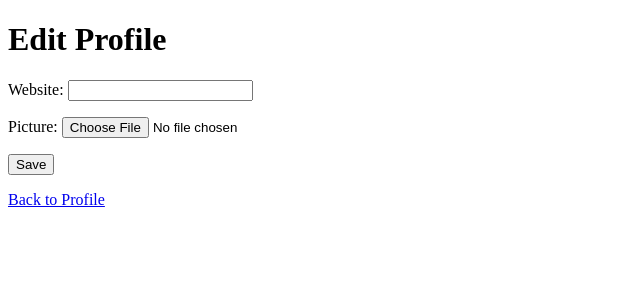
After one commit to ZhihaoZhang161/tango_with_django_project, a Django app: page /rango/profile/edit/ in a window 1280 px wide. The commit adds this page. Shown: the top 300 px of the page, without its empty margins (0-640 px from the left). Run offline with Django 3.2, Linux system fonts and the light colour scheme; the visitor is signed in with stand-in values (Sample User, id 1); data comes from the database, SQL or seed files in the repository.

Commit message:
Chapter 6

```diff
--- a/rango/urls.py
+++ b/rango/urls.py
@@ -8,6 +8,7 @@ urlpatterns = [
     path('category/<slug:category_name_slug>/add_page/', views.add_page, name='add_page'),
     path('add_category/', views.add_category, name='add_category'),
     path('', views.index, name='index'),
+    path('profile/edit/', views.edit_profile, name='edit_profile'),
     path('profile/', views.profile, name='profile'),
     path('category/<slug:category_name_slug>/', views.show_category, name='show_category'),
 ]
--- a/rango/views.py
+++ b/rango/views.py
@@ -1,11 +1,11 @@
 from django.shortcuts import render,redirect
 from rango.models import Category, Page
 from rango.forms import CategoryForm, PageForm
+from django.contrib.auth import authenticate, login
+from django.contrib.auth.forms import UserCreationForm
 from django.contrib.auth.decorators import login_required
-from django.contrib.auth import authenticate, login
+from rango.models import UserProfile
 from rango.forms import UserProfileForm
-from django.contrib.auth.forms import UserCreationForm
-
 def add_page(request, category_name_slug):
     try:
         category = Category.objects.get(slug=category_name_slug)
@@ -109,3 +109,17 @@ def add_page(request, category_name_slug):
 def profile(request):
     user_profile = UserProfile.objects.get_or_create(user=request.user)[0]
     return render(request, 'rango/profile.html', {'user_profile': user_profile})
+
+@login_required
+def edit_profile(request):
+    profile = UserProfile.objects.get_or_create(user=request.user)[0]
+
+    if request.method == 'POST':
+        form = UserProfileForm(request.POST, request.FILES, instance=profile)
+        if form.is_valid():
+            form.save()
+            return redirect('rango:profile')
+    else:
+        form = UserProfileForm(instance=profile)
+
+    return render(request, 'rango/edit_profile.html', {'form': form})
--- /dev/null
+++ b/templates/rango/edit_profile.html
@@ -0,0 +1,17 @@
+<!DOCTYPE html>
+<html>
+<head>
+    <title>Edit Profile</title>
+</head>
+<body>
+    <h1>Edit Profile</h1>
+
+    <form method="post" enctype="multipart/form-data">
+        {% csrf_token %}
+        {{ form.as_p }}
+        <input type="submit" value="Save" />
+    </form>
+
+    <p><a href="{% url 'rango:profile' %}">Back to Profile</a></p>
+</body>
+</html>
--- a/templates/rango/profile.html
+++ b/templates/rango/profile.html
@@ -13,6 +13,7 @@
             (not set)
         {% endif %}
     </p>
+    <p><a href="{% url 'rango:edit_profile' %}">Edit Profile</a></p>
 
     <p><strong>Picture:</strong></p>
     {% if user_profile.picture %}
```
Also changed, not shown: media/profile_images/2照片_1_-_1.jpg (added).
